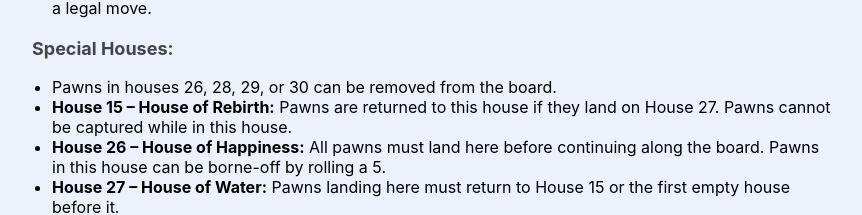
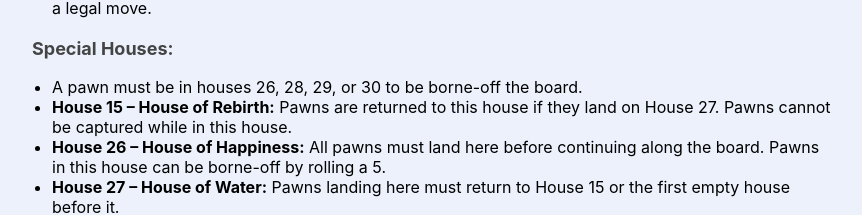
Before and after one commit to HarrisonKeyser/fun, a React (Create React App) app in the folder progress-bar-app/: page /#/senet in a window 1280 px wide. Shown: the part 1403-1618 px from the top of the page, without its empty margins (208-1070 px from the left). Built offline with nearby package versions, Linux system fonts and the light colour scheme.

Commit message:
yoooo rules update again

```diff
--- a/progress-bar-app/src/Senet.js
+++ b/progress-bar-app/src/Senet.js
@@ -330,7 +330,7 @@ function Senet() {
 
             <h3>Special Houses:</h3>
             <ul>
-                <li>Pawns in houses 26, 28, 29, or 30 can be removed from the board.</li>
+                <li>A pawn must be in houses 26, 28, 29, or 30 to be borne-off the board.</li>
                 <li><strong>House 15 – House of Rebirth:</strong> Pawns are returned to this house if they land on House 27. Pawns cannot be captured while in this house.</li>
                 <li><strong>House 26 – House of Happiness:</strong> All pawns must land here before continuing along the board. Pawns in this house can be borne-off by rolling a 5.</li>
                 <li><strong>House 27 – House of Water:</strong> Pawns landing here must return to House 15 or the first empty house before it.</li>
```
